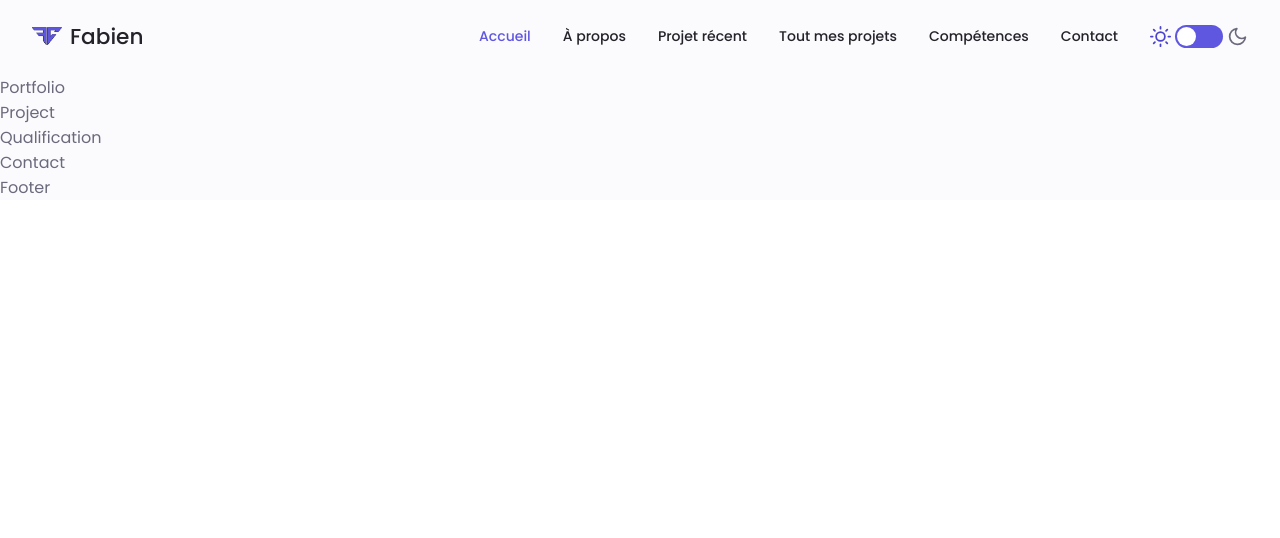
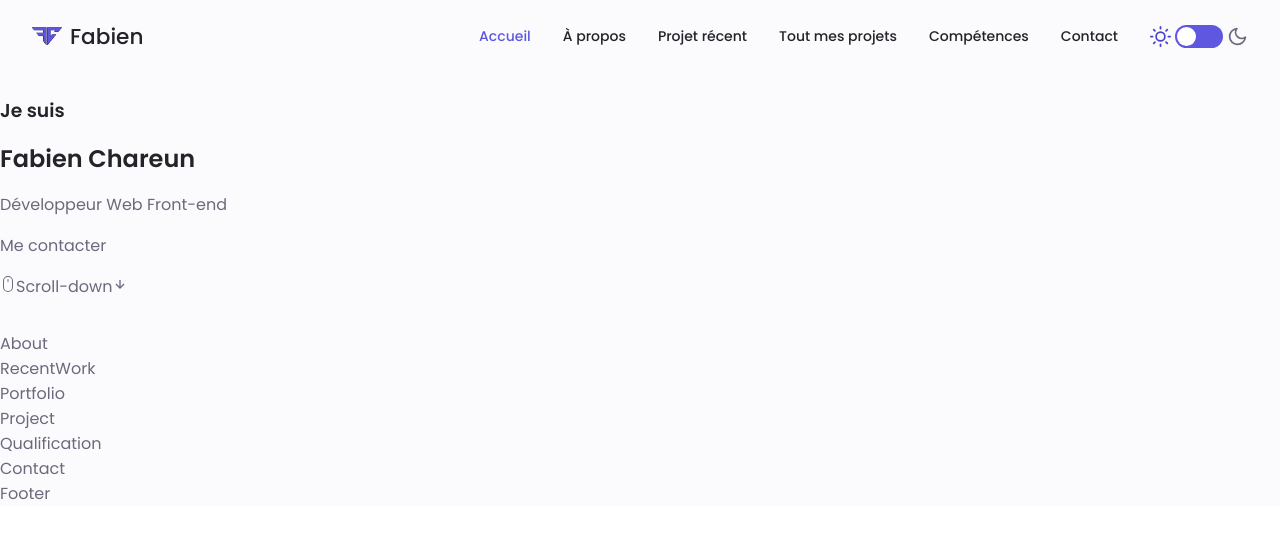
Before and after one commit to FabKaiz/portfolio-react, a React (Create React App) app: page / in a window 1280 px wide. Shown: the top 538 px of the page. Built offline with nearby package versions, Linux system fonts and the light colour scheme.

Commit message:
header setup

```diff
--- a/src/container/Header/Header.jsx
+++ b/src/container/Header/Header.jsx
@@ -1,10 +1,28 @@
 import React from 'react'
 
+import { BsMouse } from 'react-icons/bs'
+import { BiDownArrowAlt } from 'react-icons/bi'
 import './Header.scss';
 
 const Header = () => {
   return (
-    <div>Header</div>
+    <section class="home section" id="home">
+      <div class="home__container container grid">
+        <h3 class="home__subtitle">Je suis</h3>
+        <h1 class="home__title ">Fabien Chareun</h1>
+        <p class="home__description">Développeur Web Front-end</p>
+        <a href="#contact" class="button button--flex">
+          Me contacter <i class="uil uil-message button__icon"></i>
+        </a>
+        <div class="home__scroll">
+          <a href="#about" class="home__scroll-button button--flex">
+            <BsMouse />
+            <span class="home__scroll-name">Scroll-down</span>
+            <BiDownArrowAlt />
+          </a>
+        </div>
+      </div>
+    </section>
   )
 }
 
--- a/src/container/Header/Header.scss
+++ b/src/container/Header/Header.scss
@@ -0,0 +1,3 @@
+.home__container {
+  gap: 1rem;
+}
--- a/src/index.scss
+++ b/src/index.scss
@@ -1,5 +1,6 @@
 /*==================== GOOGLE FONTS ====================*/
 @import url("https://fonts.googleapis.com/css2?family=Poppins:wght@400;500;600&display=swap");
+@import url('https://fonts.googleapis.com/css2?family=Anton&display=swap'); // Anton
 
 /*==================== VARIABLES CSS ====================*/
 :root {
@@ -24,6 +25,7 @@
 
   /*========== Font and typography ==========*/
   --body-font: "Poppins", sans-serif;
+  --body-font-secondary: "Anton", sans-serif;
 
   /* .5rem = 8px, 1rem = 16px, 1.5rem = 24px ... */
   --big-font-size: 2rem;
```
